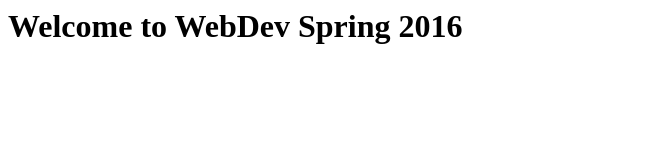
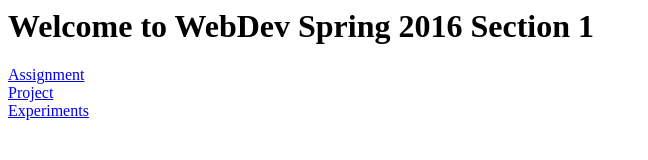
Before and after one commit to iakashsrivastava/WebDevSpring2016, a website: page public/index.html in a window 1280 px wide. Shown: the whole page, without its empty margins (0-648 px from the left). Drawn offline with Linux system fonts and the light colour scheme.

Commit message:
updated index.html with assigment, project and experiment folder

```diff
--- a/public/index.html
+++ b/public/index.html
@@ -1 +1,10 @@
-<h1>Welcome to WebDev Spring 2016</h1>
+<h1>Welcome to WebDev Spring 2016 Section 1</h1>
+
+<a href="assignment/index.html">Assignment</a>
+</br>
+
+<a href="project/index.html">Project</a>
+</br>
+
+<a href="experiments/index.html">Experiments</a>
+</br>
```
